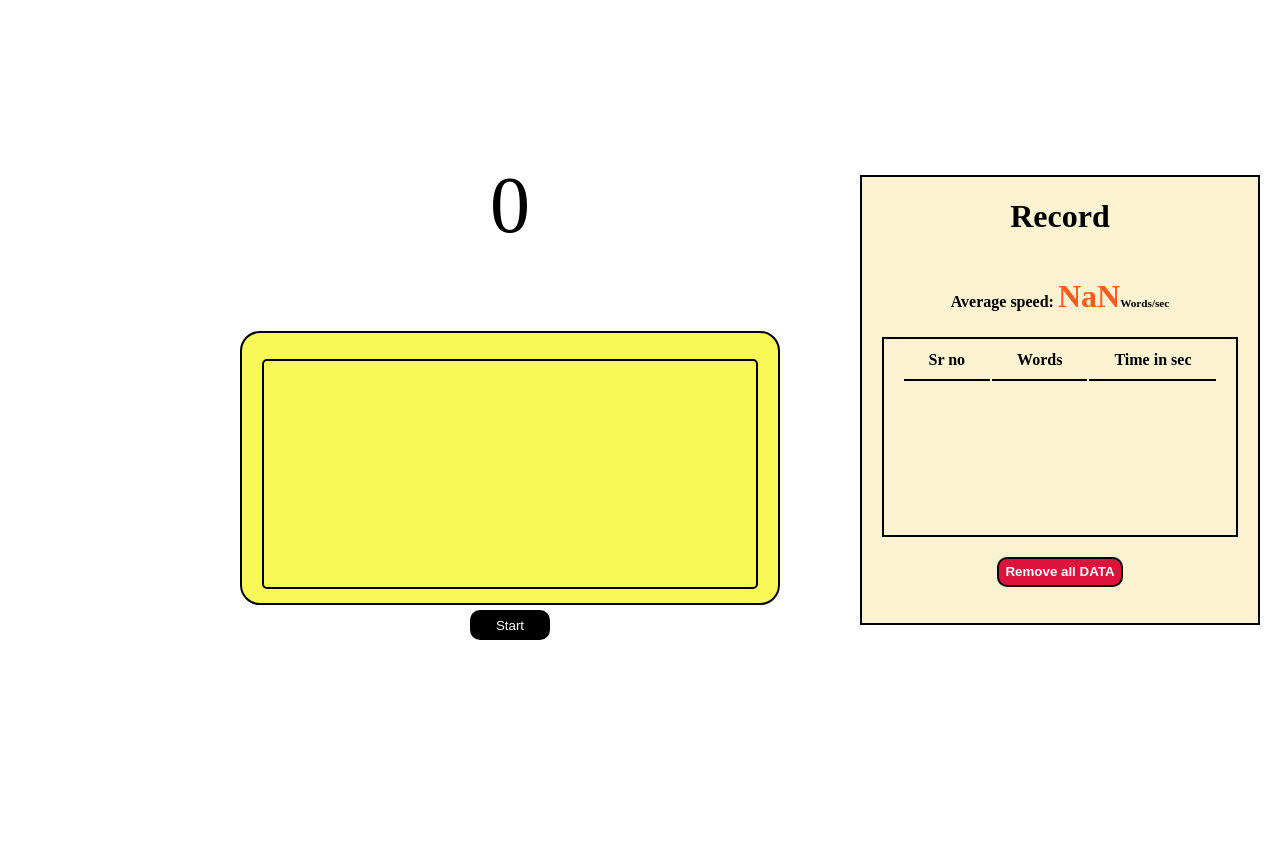
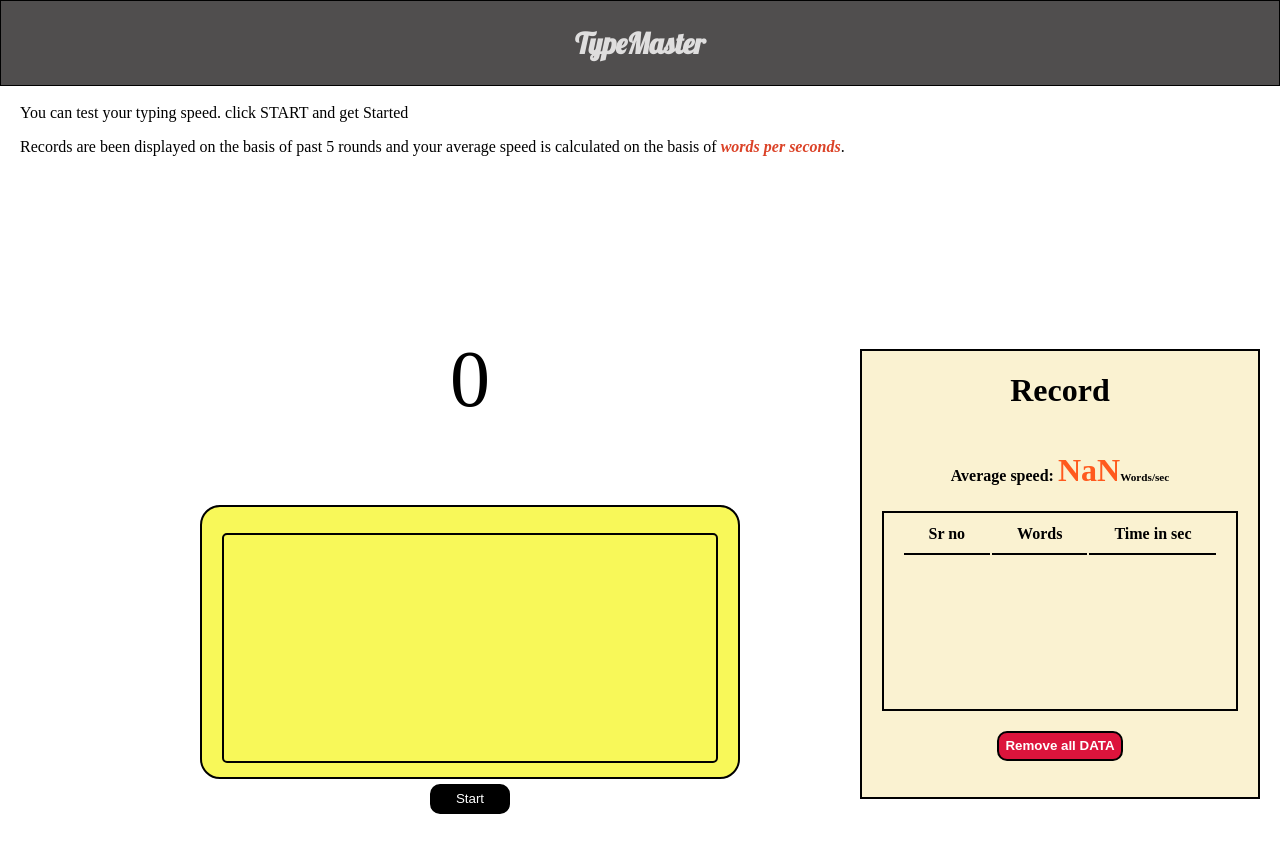
Before and after one commit to Pranay-Prasad/TypeMaster, a plain HTML site: page index.html in a window 1280 px wide. Before the commit the page ends 800 px from the top, so only its background shows below. Drawn offline with Linux system fonts and the light colour scheme; a web font is replaced by a local one.

Commit message:
third commit

```diff
--- a/index.html
+++ b/index.html
@@ -9,9 +9,18 @@
     <script src="index.js" defer></script>
 </head>
 <body>
-    <!-- <div></div> -->
-    <div class="contain">
-        <div class="timer" id="timer">0</div>
+    <div class="header">
+        <nav class="navbar">
+            <h1>TypeMaster</h1>
+        </nav>
+        <div class="info">
+            <p>You can test your typing speed. click START and get Started</p>
+            <p>Records are been displayed on the basis of past 5 rounds and your average speed is calculated on the basis of <span id="highlight">words per seconds</span>.</p>
+        </div>
+    </div>
+    <div class="main">
+        <div class="contain">
+            <div class="timer" id="timer">0</div>
         <div class="container">
             <div class="text-disp" id="text-disp"></div>
             <textarea id="typearea" class="typearea" autofocus></textarea>
@@ -42,5 +51,6 @@
         </div>
         <div class="clearbtn"><button onclick="clearall()">Remove all DATA</button></div>
     </div>
+    </div>
 </body>
 </html>
--- a/style.css
+++ b/style.css
@@ -1,35 +1,53 @@
 @import url('https://fonts.googleapis.com/css2?family=Zen+Old+Mincho&display=swap');
+@import url('https://fonts.googleapis.com/css2?family=Lobster&display=swap');
 *{
     box-sizing: border-box;
 }
 body{
     margin: 0;
     padding: 0;
+}
+.main{
     display: flex;
     align-items:center ;
     justify-content: flex-end;
     min-height: 100vh;
 }
 @media screen and (max-width: 900px) {
-    body{
+    .main{
         flex-direction: column;
     }
     .display{
-        margin: auto;
-        width: 300px;
-        margin-right: 0;
+        margin-right:0 ;
     }
     .contain{
         width: 440px;
         margin: auto;
     }
 }
+#highlight{
+    color: rgb(219, 66, 39);
+    font-weight: bold;
+    font-style: italic;
+}
+.navbar{
+    border: 1px solid black;
+    text-align: center;
+    background-color: rgb(80, 78, 78);
+    color: rgb(223, 222, 222);
+    margin: 0;
+    font-family: 'Lobster', cursive;
+    font-size: 1.2rem;
+}
+.info{
+    padding: 2px 20px;
+}
 .contain{
     display: flex;
     flex-direction: column;
     justify-content: center;
     align-items: center;
-    margin: 50px 50px;
+    margin: 50px 90px;
 }
 .display{
     border: 2px solid black;
```
